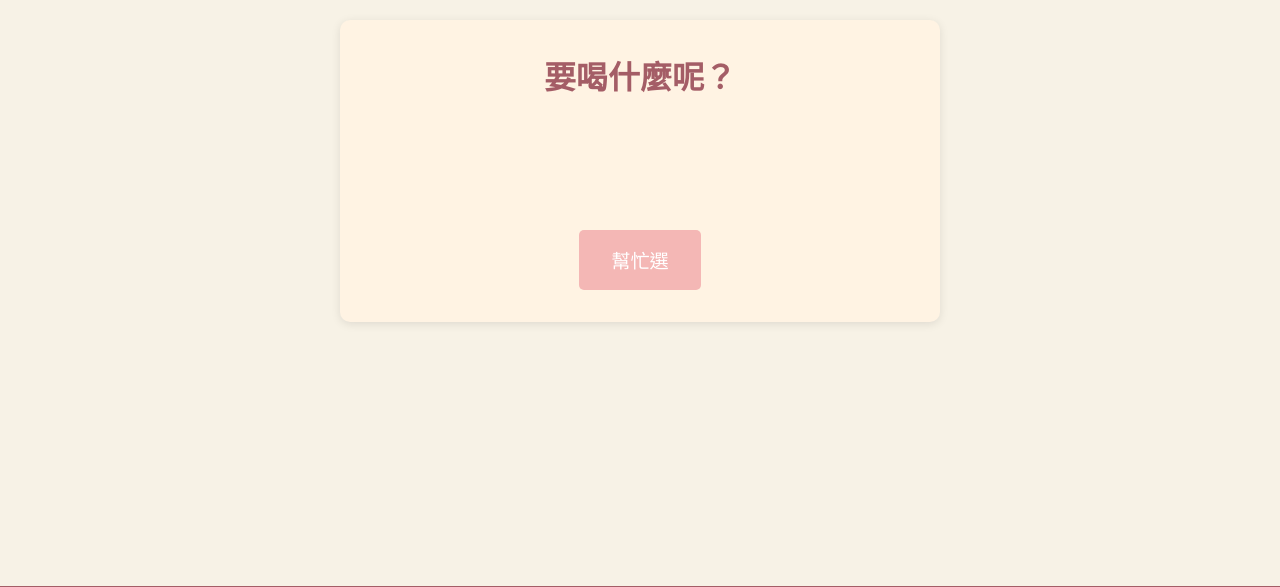
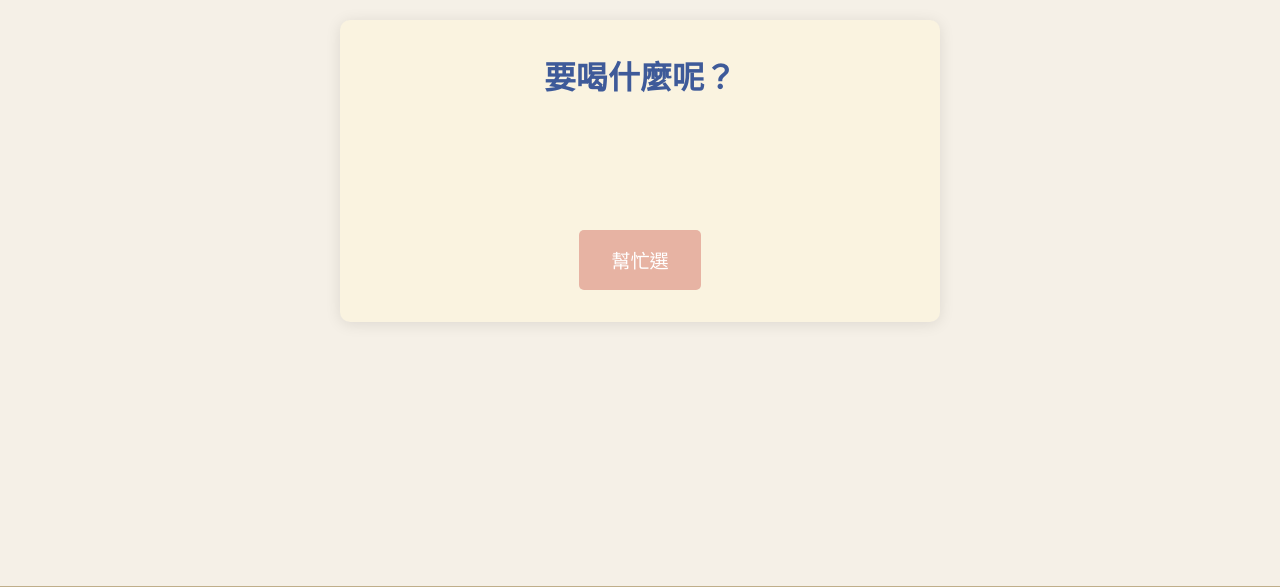
Before and after one commit to kliu2175/-, a plain HTML site: page index.html in a window 1280 px wide. Shown: the part 213-800 px from the top of the page. Drawn offline with Linux system fonts and the light colour scheme.

Commit message:
Update Drink.css

```diff
--- a/css/Drink.css
+++ b/css/Drink.css
@@ -1,40 +1,44 @@
-body{
+body {
     font-family: '微軟正黑體', sans-serif;
-    background-color: #F7F2E6; /* 米色系 */
+    background-color: #F5F0E7; /* 淡米色 */
 }
+
 .random {
-
     display: flex;
     justify-content: center;
     align-items: center;
     flex-direction: column; /* 垂直排列 */
     height: 100vh;
     margin: 0;
-    border-bottom: 1px solid #A45D66;
+    border-bottom: 1px solid #BFAE8A; /* 淡土黃色 */
+}
 
-}
 .random .container {
     text-align: center;
     padding: 2rem;
-    background-color: #FFF3E3; /* 米色系 */
+    background-color: #FAF3E0; /* 淡米色 */
     border-radius: 10px;
-    box-shadow: 0 2px 10px rgba(0,0,0,0.1);
+    box-shadow: 0 2px 15px rgba(0, 0, 0, 0.1);
     max-width: 600px; /* 限制容器的最大寬度 */
     max-height: 100vh;
     width: 90%; /* 設定容器的寬度為 90% */
     margin-bottom: 2rem; /* 與下方點餐區域的間距 */
 }
+
 .random h1 {
-    color: #A45D66; /* 紅色系 */
+    color: #3E5A99; /* 靛藍色 */
     margin-bottom: 2rem;
+    font-weight: bold; /* 加粗字體 */
 }
+
 .random #result {
     font-size: 2rem; /* 調整字體大小 */
     margin: 1rem 0;
     min-height: 2em;
-    color: #C3B19D; /* 調整為較深的顏色以提高可見性 */
+    color: #7A6E5A; /* 柔和的茶色 */
     font-weight: bold; /* 加粗字體 */
 }
+
 .random #menuImage {
     margin: 0 auto;
     max-width: 100%; /* 限制圖片最大寬度，根據容器大小自動縮放 */
@@ -43,9 +47,10 @@ body{
     margin-top: 1rem; /* 圖片上方間距 */
     border-radius: 10px; /* 圖片圓角 */
 }
+
 .random button {
     margin-top: 20px;
-    background-color: #F4B7B5; /* 紅色系 */
+    background-color: #E7B3A3; /* 柔和的紅色 */
     color: white;
     border: none;
     padding: 1rem 2rem;
@@ -54,15 +59,16 @@ body{
     cursor: pointer;
     transition: background-color 0.3s;
 }
+
 .random button:hover {
-    background-color: #E4C4C2; /* 紅色系 */
-    display:;
+    background-color: #D4A99A; /* 柔和的紅色 */
 }
 
-.random #lock{
+.random #lock {
     margin-left: 30px;
 }
-.random #lock:hover{
+
+.random #lock:hover {
     transform: scale(1.1);
-    cursor:;
+    cursor: pointer;
 }
```
